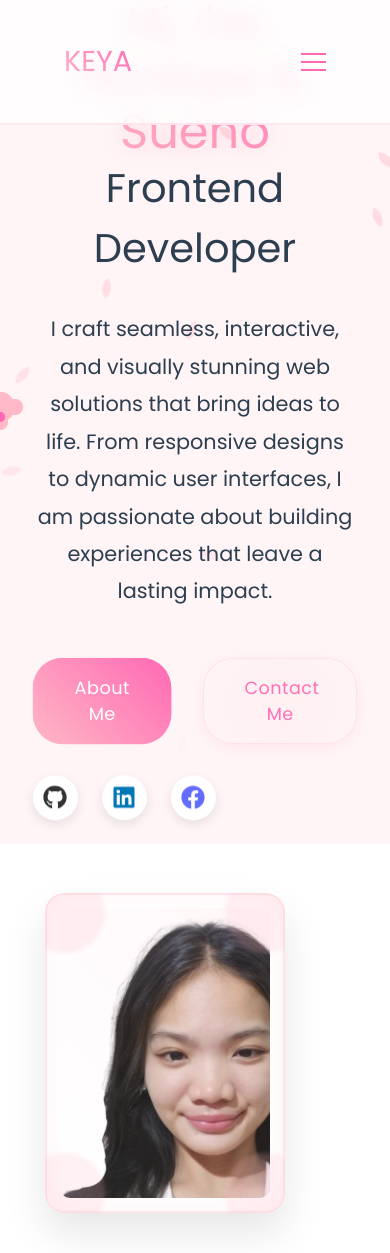
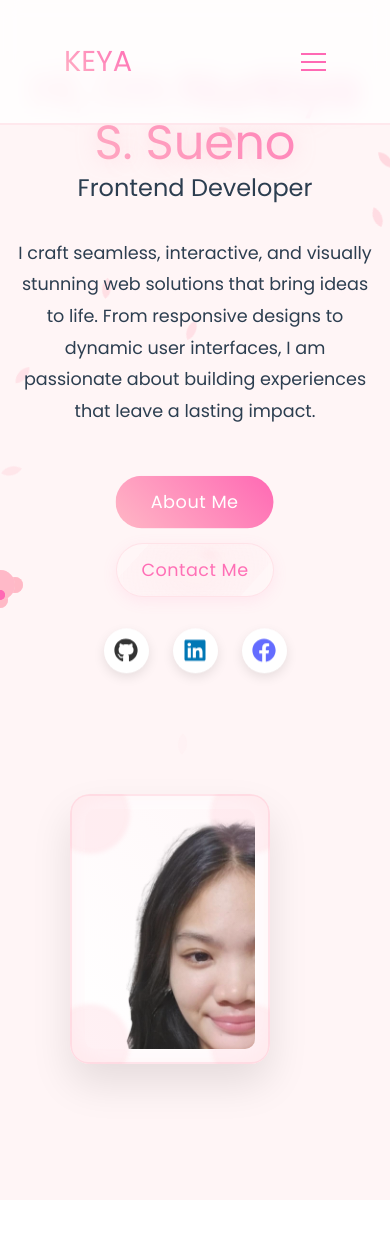
Before and after one commit to qtkeya/portfolio, a React (Vite) app: page / in a window 390 px wide. After the commit the page ends 1200 px from the top, so only its background shows below. Built offline with nearby package versions, Linux system fonts and the light colour scheme.

Commit message:
Made it responsive

```diff
--- a/src/App.css
+++ b/src/App.css
@@ -890,3 +890,85 @@ h3 {
 .skill-icon.bootstrap {
   color: #7952B3;
 }
+
+/* Add these responsive styles */
+@media screen and (max-width: 1200px) {
+  .hero-container {
+    padding: 0 2rem;
+    gap: 3rem;
+  }
+
+  .glowing-text {
+    font-size: 4rem;
+  }
+}
+
+@media screen and (max-width: 968px) {
+  .hero-container {
+    grid-template-columns: 1fr;
+    padding: 6rem 2rem;
+    text-align: center;
+    height: auto;
+  }
+
+  .hero-left {
+    display: flex;
+    flex-direction: column;
+    align-items: center;
+  }
+
+  .glowing-text {
+    font-size: 3.5rem;
+  }
+
+  .sliding-text {
+    font-size: 2rem;
+  }
+
+  .fade-in {
+    font-size: 1.1rem;
+  }
+
+  .hero-buttons {
+    justify-content: center;
+  }
+
+  .social-links {
+    justify-content: center;
+  }
+
+  .sakura-house {
+    width: 300px;
+    height: 400px;
+    margin: 2rem auto;
+  }
+}
+
+@media screen and (max-width: 480px) {
+  .hero-container {
+    padding: 4rem 1rem;
+  }
+
+  .glowing-text {
+    font-size: 2.5rem;
+  }
+
+  .sliding-text {
+    font-size: 1.5rem;
+  }
+
+  .hero-buttons {
+    flex-direction: column;
+    gap: 1rem;
+  }
+
+  .primary-btn, .secondary-btn {
+    width: 100%;
+    padding: 0.8rem 1.5rem;
+  }
+
+  .sakura-house {
+    width: 250px;
+    height: 350px;
+  }
+}
--- a/src/routes/Navbar.jsx
+++ b/src/routes/Navbar.jsx
@@ -17,6 +17,7 @@ const Navbar = () => {
             <div className={`nav-items ${isOpen ? 'active' : ''}`}>
               <Link to="/">Home</Link>
               <Link to="/about">About</Link>
+              <Link to="/project">Project</Link>
               <Link to="/contact">Contact</Link>
             </div>
             <div className="nav-toggle" onClick={() => setIsOpen(!isOpen)}>
```
Also changed, not shown: src/App.jsx (line endings or trailing spaces).
